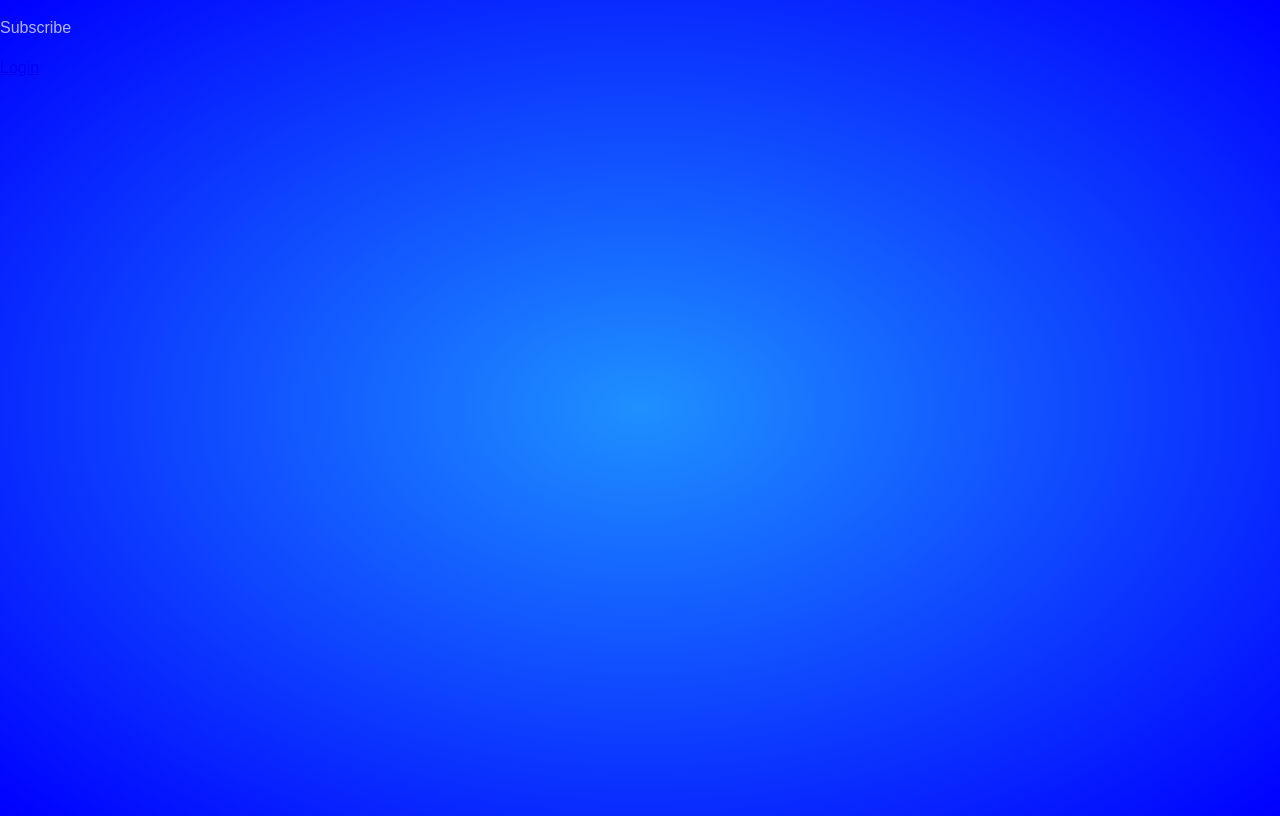
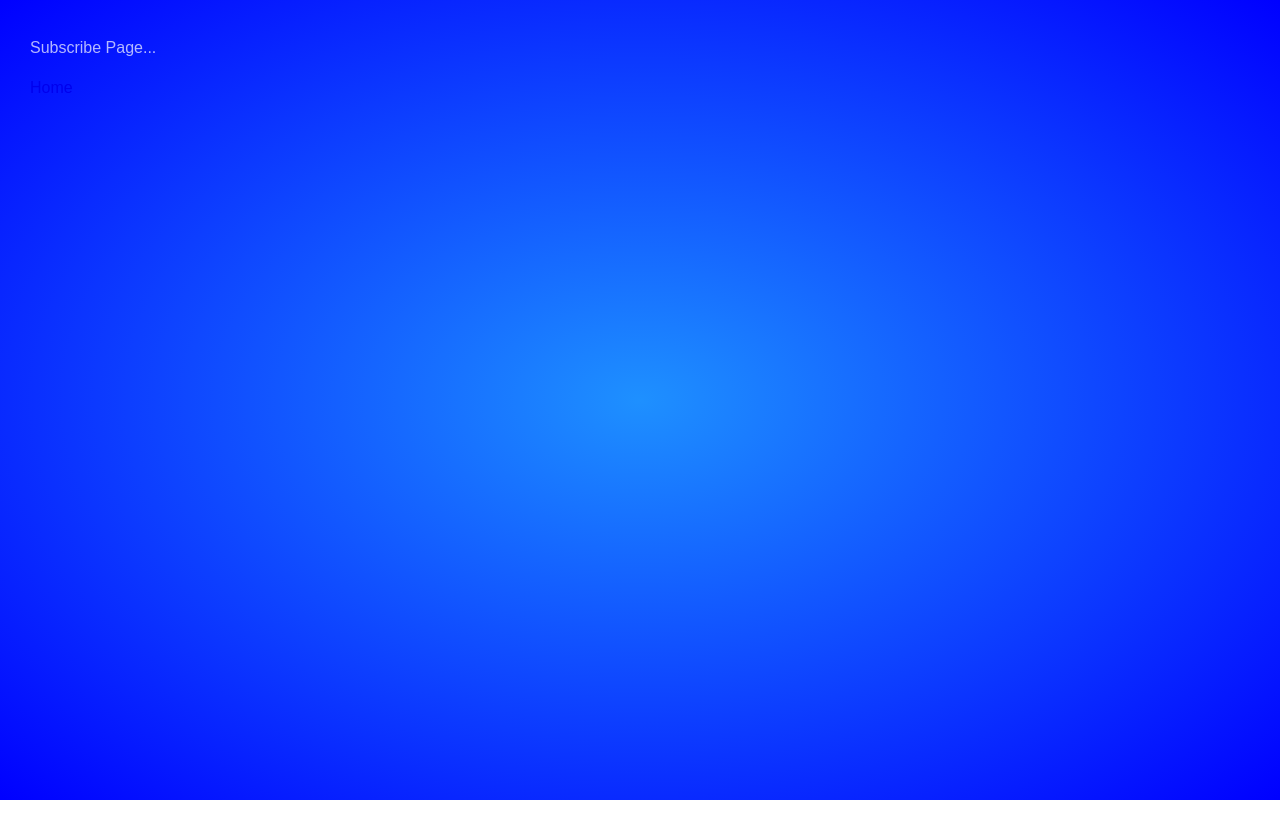
Before and after one commit to TLRKiliann/login-mysql, a React (Vite) app in the folder vite-project/: page /subscribe in a window 1280 px wide. Built offline with nearby package versions, Linux system fonts and the light colour scheme.

Commit message:
code review

```diff
--- a/vite-project/src/components/Login.tsx
+++ b/vite-project/src/components/Login.tsx
@@ -4,8 +4,6 @@ import serviceLogin from '../services/serviceLogin'
 import AuthenticationService from '../services/authentication-service'
 import Cookies from 'universal-cookie'
 import ConsoleDb from './subcomponents/ConsoleDb'
-//import './styles/_Login.scss'
-
 
 type Field = {
   value?: any
--- a/vite-project/src/components/LoginDashboard.tsx
+++ b/vite-project/src/components/LoginDashboard.tsx
@@ -4,9 +4,7 @@ import AuthenticationService from '../services/authentication-service'
 import serviceLogin from '../services/serviceLogin'
 import Cookies from 'universal-cookie'
 import ConsoleDb from './subcomponents/ConsoleDb'
-//import './styles/_Login.scss'
 import userIcon from '/images/user_icon.jpg'
-
 
 type Field = {
   value?: any
--- a/vite-project/src/components/Subscribe.tsx
+++ b/vite-project/src/components/Subscribe.tsx
@@ -1,8 +1,8 @@
 const Subscribe = () => {
   return (
-    <main>
-      <p>Subscribe</p>
-      <a href='/login'>Login</a>
+    <main className="subscribe--main">
+        <p>Subscribe Page...</p>
+        <p className="subscribe--paragraph"><a href='/'>Home</a></p>
     </main>
   )
 }
--- a/vite-project/src/components/styles/_Login.scss
+++ b/vite-project/src/components/styles/_Login.scss
@@ -18,7 +18,7 @@
             display: flex;
             flex-direction: column;
             @include widthHeight(400px, auto);
-            @include format(rgba(16, 58, 113, 0.5), auto, 20px 30px, 20px);
+            @include bgMargPadBdRad(rgba(16, 58, 113, 0.5), auto, 20px 30px, 20px);
             border: 1px solid transparent;
             .form--divimg {
                 display: flex;
@@ -50,7 +50,7 @@
                 color: $aqua;
             }
             .input--custom {
-                @include format($dark--blue, 5px 0px, 7px 10px, 3px);
+                @include bgMargPadBdRad($dark--blue, 5px 0px, 7px 10px, 3px);
                 @include fontMarginPad(1.1rem, 600, none, margin-bottom, 10px, 10px);
                 outline: none;
                 @extend %placeholder-custom;
@@ -69,11 +69,10 @@
                 &:hover {
                     background: $dark--blue;
                     border-color: $medium--blue;
-
                     color: #289acb;
                 }
                 &:active {
-                    margin-bottom: 22px;
+                    margin-bottom: 20px;
                     @include bgBorderBoxShadow(rgba(0, 100, 255, 0.2), none, 0px 0px 2px $aqua);
                     color: $aqua;
                     transform: scale(0.95);
--- /dev/null
+++ b/vite-project/src/components/styles/_Subscribe.scss
@@ -0,0 +1,13 @@
+@use 'src/styles/colors' as *;
+
+.subscribe--main {
+    padding: 20px 30px;
+    .subscribe--paragraph {
+        a {
+            text-decoration: none;
+            &:hover {
+                color: $light--blue;
+            }
+        }
+    }
+}
--- a/vite-project/src/index.scss
+++ b/vite-project/src/index.scss
@@ -1,6 +1,7 @@
 @import './_App.scss';
 @import './components/styles/_Login.scss';
 @import './components/styles/_Home.scss';
+@import './components/styles/Subscribe.scss';
 @import './components/styles/_Succeed.scss';
 @import './components/subcomponents/styles/_ConsoleDb.scss';
 @import './styles/_mixin.scss';
--- a/vite-project/src/styles/_mixin.scss
+++ b/vite-project/src/styles/_mixin.scss
@@ -1,18 +1,7 @@
 @use 'src/styles/colors' as *;
 
-@mixin position($position, $top-or-bottom) {
-    position: $position;
-    #{$top-or-bottom}: 0px;
-    right: 0px;
-    left: 0px;
-    display: flex;
-    justify-content: center;
-    background: $dark--20;
-    box-shadow: 0px 0px 10px $aqua;
-    color: $aqua;
-}
 
-@mixin format($bgcolor, $margin, $padding, $b-radius) {
+@mixin bgMargPadBdRad($bgcolor, $margin, $padding, $b-radius) {
     background: $bgcolor;
     margin: $margin;
     padding: $padding;
```
Also changed, not shown: 1 other file (tests, documents, lock files or other folders).
